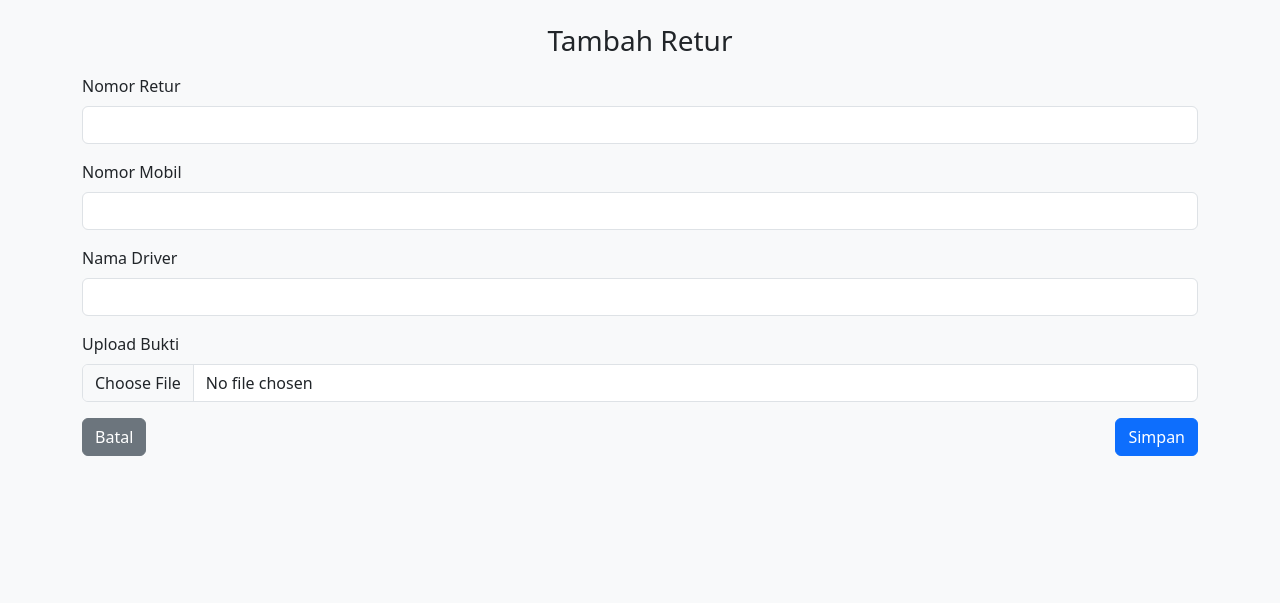
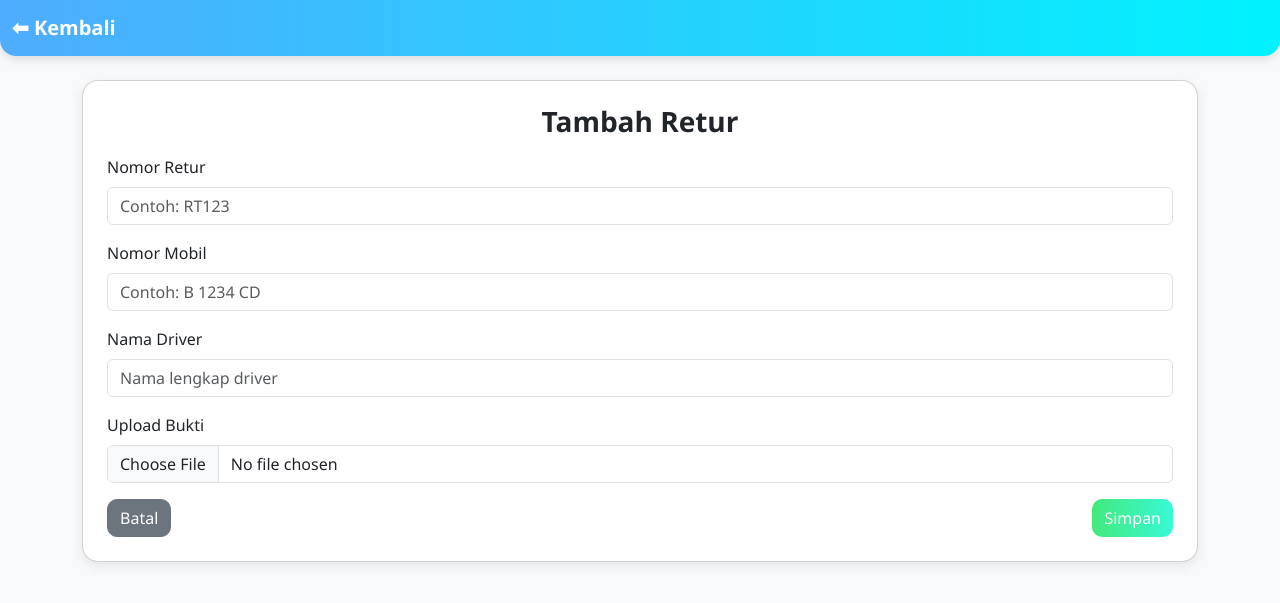
Before and after one commit to xnxxdhooomrzkyyy/bot-telegram, a Flask app: page /tambah in a window 1280 px wide. Shown: the top 603 px of the page. Run offline with Flask 3, Linux system fonts and the light colour scheme; the visitor is signed in with stand-in values (Sample User, id 1); some libraries are stand-ins or nearby versions.

Commit message:
Update tambah.html

```diff
--- a/templates/tambah.html
+++ b/templates/tambah.html
@@ -5,23 +5,59 @@
   <meta name="viewport" content="width=device-width, initial-scale=1.0">
   <title>Tambah Retur</title>
   <link href="https://cdn.jsdelivr.net/npm/bootstrap@5.3.2/dist/css/bootstrap.min.css" rel="stylesheet">
+  <style>
+    body {
+      background: #f8f9fa;
+      font-family: 'Segoe UI', sans-serif;
+    }
+    .navbar {
+      border-radius: 0 0 16px 16px;
+      box-shadow: 0 4px 8px rgba(0,0,0,0.1);
+      background: linear-gradient(90deg, #4facfe, #00f2fe);
+    }
+    .navbar-brand {
+      font-weight: 600;
+      color: white !important;
+    }
+    .card {
+      border-radius: 16px;
+      box-shadow: 0 4px 12px rgba(0,0,0,0.08);
+    }
+    .btn-primary {
+      background: linear-gradient(90deg, #43e97b, #38f9d7);
+      border: none;
+      border-radius: 10px;
+    }
+    .btn-secondary {
+      border-radius: 10px;
+    }
+  </style>
 </head>
-<body class="bg-light">
+<body>
 
+  <!-- Navbar -->
+  <nav class="navbar navbar-expand-lg">
+    <div class="container-fluid">
+      <a class="navbar-brand" href="{{ url_for('dashboard') }}">⬅ Kembali</a>
+    </div>
+  </nav>
+
+  <!-- Content -->
   <div class="container my-4">
-    <h3 class="mb-3 text-center">Tambah Retur</h3>
+    <div class="card p-4">
+      <h3 class="mb-3 text-center fw-bold">Tambah Retur</h3>
       <form method="POST" enctype="multipart/form-data">
         <div class="mb-3">
           <label class="form-label">Nomor Retur</label>
-        <input type="text" name="nomor_retur" class="form-control" required>
+          <input type="text" name="nomor_retur" class="form-control" placeholder="Contoh: RT123" required>
         </div>
         <div class="mb-3">
           <label class="form-label">Nomor Mobil</label>
-        <input type="text" name="nomor_mobil" class="form-control" required>
+          <input type="text" name="nomor_mobil" class="form-control" placeholder="Contoh: B 1234 CD" required>
         </div>
         <div class="mb-3">
           <label class="form-label">Nama Driver</label>
-        <input type="text" name="nama_driver" class="form-control" required>
+          <input type="text" name="nama_driver" class="form-control" placeholder="Nama lengkap driver" required>
         </div>
         <div class="mb-3">
           <label class="form-label">Upload Bukti</label>
@@ -33,6 +69,8 @@
         </div>
       </form>
     </div>
+  </div>
 
+  <script src="https://cdn.jsdelivr.net/npm/bootstrap@5.3.2/dist/js/bootstrap.bundle.min.js"></script>
 </body>
 </html>
```
Lines whose indentation alone changed are shown as unchanged.
